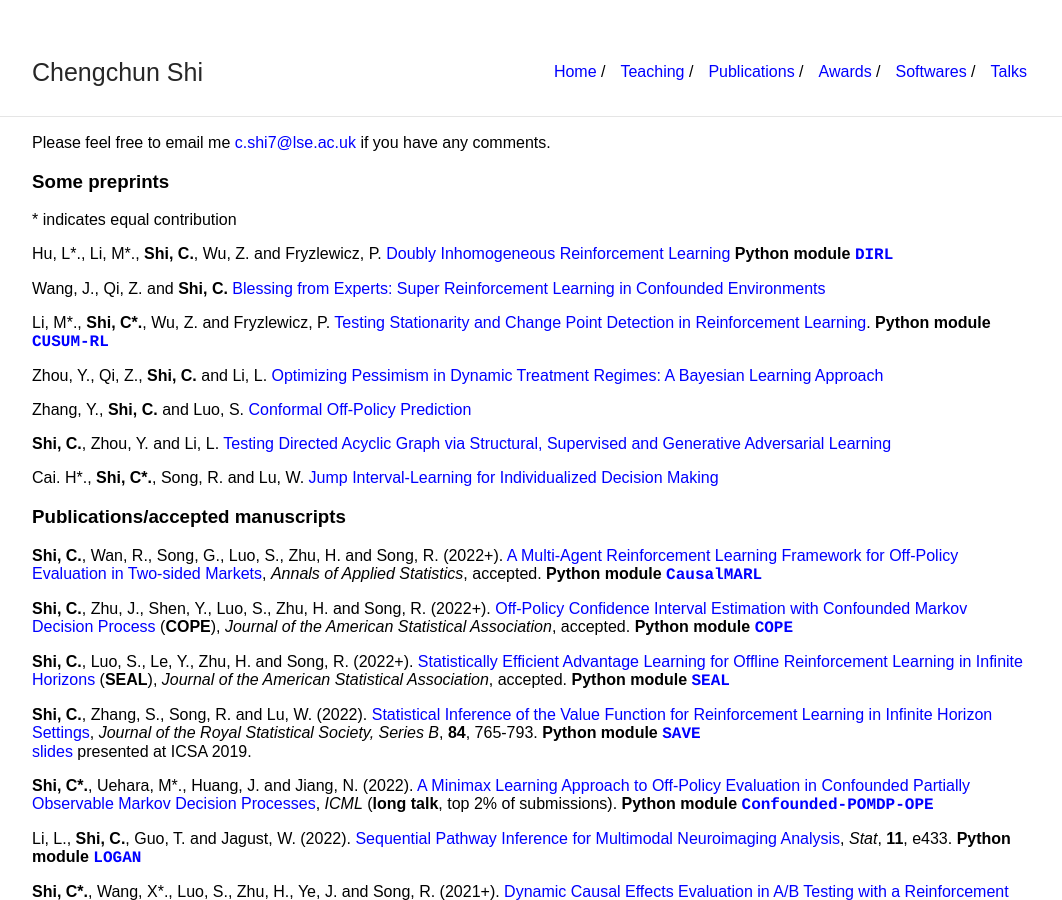
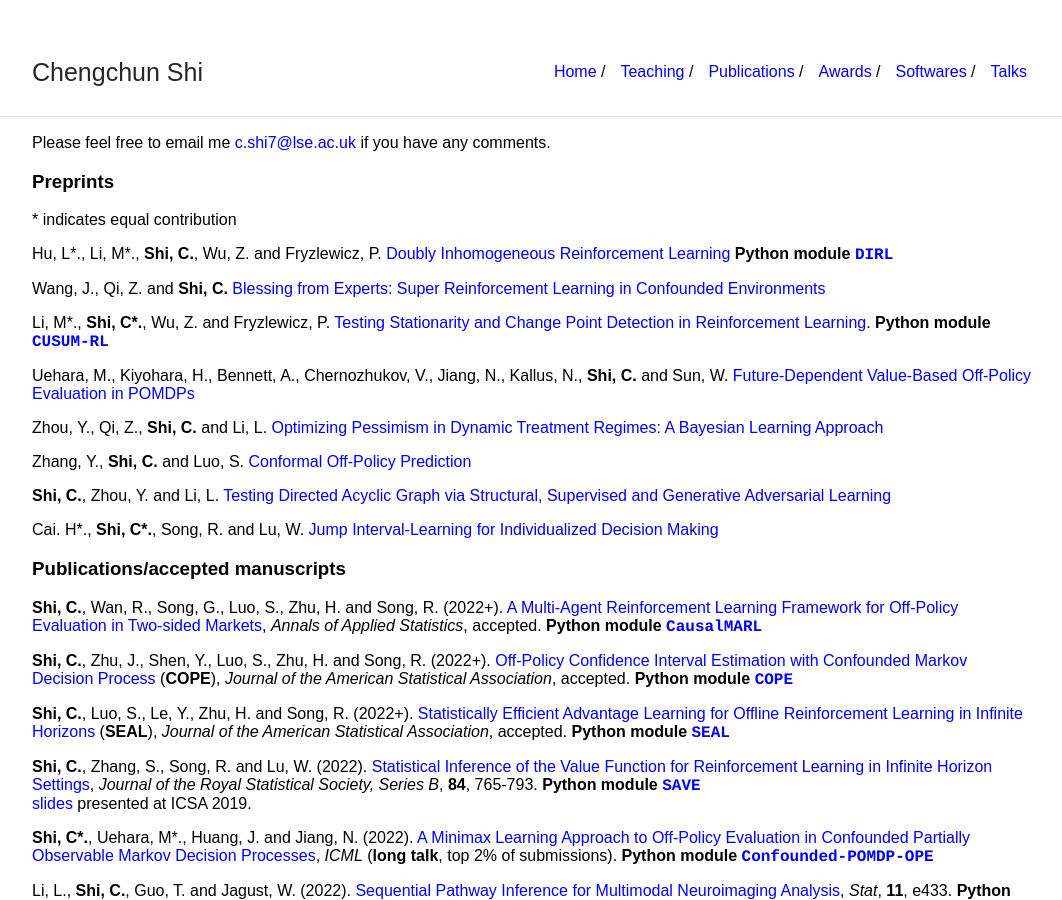
Before and after one commit to callmespring/callmespring.github.io, a Jekyll site: the page built from publication.md, in a window 1280 px wide and 900 px high. Shown: the whole window, without its empty margins (108-1170 px from the left). Built offline with Jekyll 4.4.1, drawn with Linux system fonts in a browser that asks for light colours.

Commit message:
Update publication.md

```diff
--- a/publication.md
+++ b/publication.md
@@ -7,7 +7,7 @@
 
 Please feel free to email me <c.shi7@lse.ac.uk> if you have any comments.
 
-### Some preprints
+### Preprints
 
 \* indicates equal contribution
 
@@ -19,6 +19,8 @@
 Li, M\*., **Shi, C\*.**, Wu, Z. and Fryzlewicz, P. [Testing Stationarity and Change Point Detection in
 Reinforcement Learning](https://arxiv.org/pdf/2203.01707.pdf).
 **Python module** [<span style="font-family:courier;">**CUSUM-RL**</span>](https://github.com/limengbinggz/CUSUM-RL)
+
+Uehara, M., Kiyohara, H., Bennett, A., Chernozhukov, V., Jiang, N., Kallus, N., **Shi, C.** and Sun, W. [Future-Dependent Value-Based Off-Policy Evaluation in POMDPs](https://arxiv.org/pdf/2207.13081.pdf)
 
 Zhou, Y., Qi, Z., **Shi, C.** and Li, L. [Optimizing Pessimism in Dynamic Treatment Regimes: A Bayesian Learning Approach
 ](https://arxiv.org/pdf/2210.14420.pdf)
```
